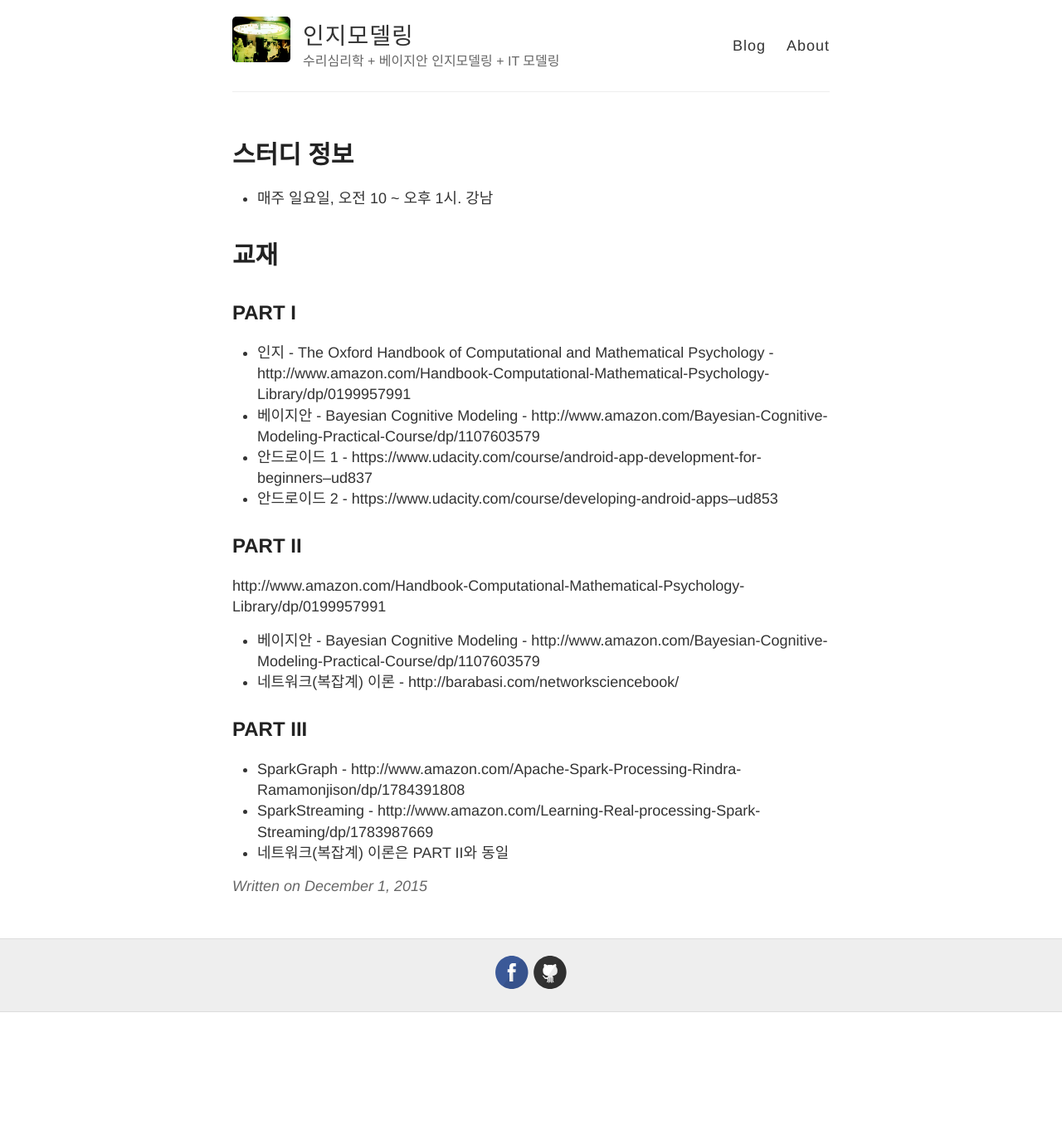
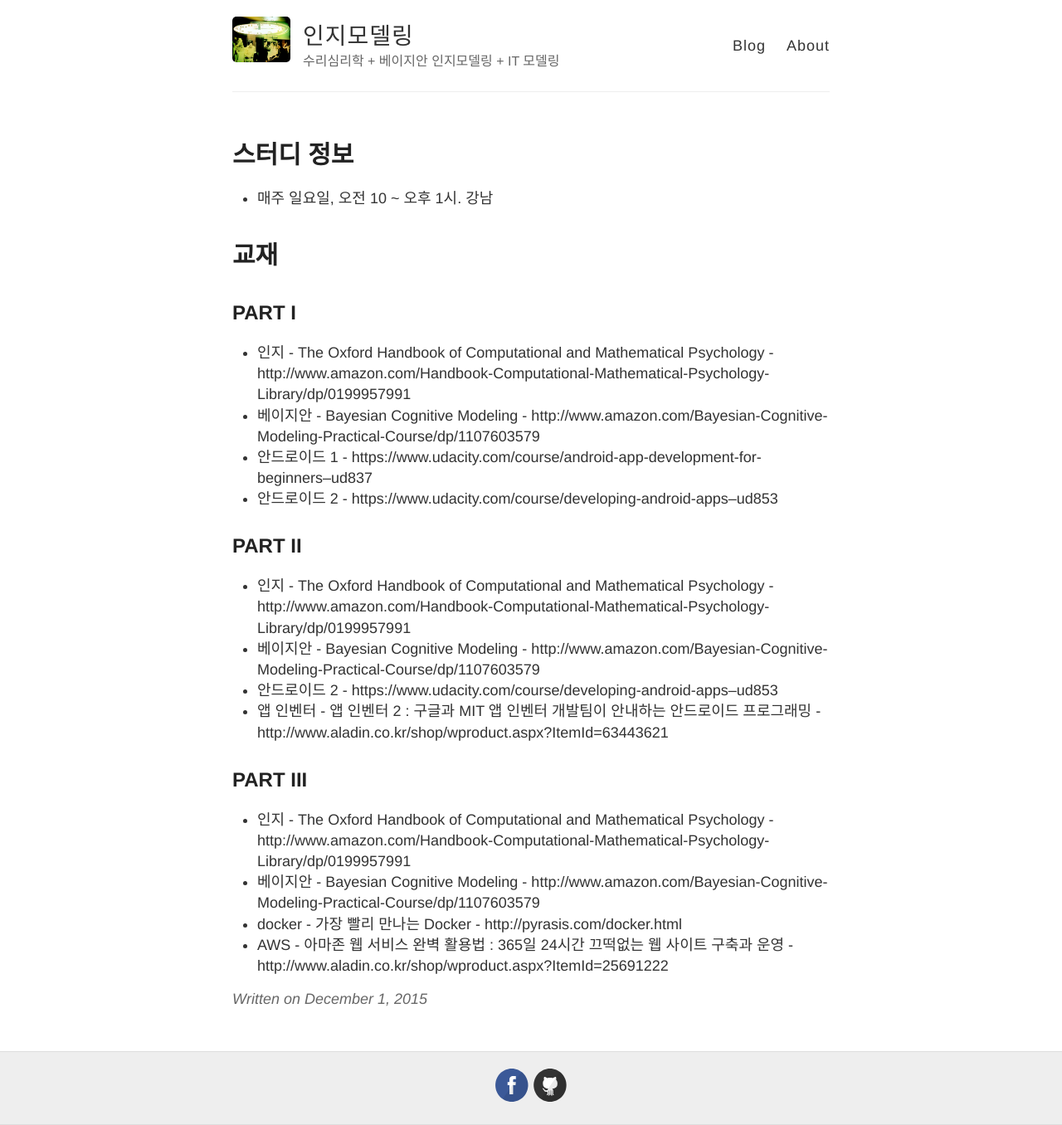
Before and after one commit to psygrammer/coco, a Jekyll site: the page built from _posts/2015-12-1-INFO.md, in a window 1280 px wide. Shown: the whole page at 83% size. Built offline with Jekyll 4.4.1, drawn with Linux system fonts in a browser that asks for light colours; Markdown is read by kramdown in place of the engine named in the settings; before the commit the page ends 1220 px from its top, so only the background shows below that.

Commit message:
Update 2015-12-1-INFO.md

```diff
--- a/_posts/2015-12-1-INFO.md
+++ b/_posts/2015-12-1-INFO.md
@@ -15,11 +15,14 @@
 * 안드로이드 2 - https://www.udacity.com/course/developing-android-apps--ud853
 
 ## PART II
-http://www.amazon.com/Handbook-Computational-Mathematical-Psychology-Library/dp/0199957991
+* 인지 - The Oxford Handbook of Computational and Mathematical Psychology - http://www.amazon.com/Handbook-Computational-Mathematical-Psychology-Library/dp/0199957991
 * 베이지안 - Bayesian Cognitive Modeling - http://www.amazon.com/Bayesian-Cognitive-Modeling-Practical-Course/dp/1107603579
-* 네트워크(복잡계) 이론 - http://barabasi.com/networksciencebook/
+* 안드로이드 2 - https://www.udacity.com/course/developing-android-apps--ud853
+* 앱 인벤터 - 앱 인벤터 2 : 구글과 MIT 앱 인벤터 개발팀이 안내하는 안드로이드 프로그래밍 - http://www.aladin.co.kr/shop/wproduct.aspx?ItemId=63443621
 
 ## PART III
-* SparkGraph - http://www.amazon.com/Apache-Spark-Processing-Rindra-Ramamonjison/dp/1784391808
-* SparkStreaming - http://www.amazon.com/Learning-Real-processing-Spark-Streaming/dp/1783987669
-* 네트워크(복잡계) 이론은 PART II와 동일
+* 인지 - The Oxford Handbook of Computational and Mathematical Psychology - http://www.amazon.com/Handbook-Computational-Mathematical-Psychology-Library/dp/0199957991
+* 베이지안 - Bayesian Cognitive Modeling - http://www.amazon.com/Bayesian-Cognitive-Modeling-Practical-Course/dp/1107603579
+* docker - 가장 빨리 만나는 Docker - http://pyrasis.com/docker.html
+* AWS -
+아마존 웹 서비스 완벽 활용법 : 365일 24시간 끄떡없는 웹 사이트 구축과 운영 - http://www.aladin.co.kr/shop/wproduct.aspx?ItemId=25691222
```
